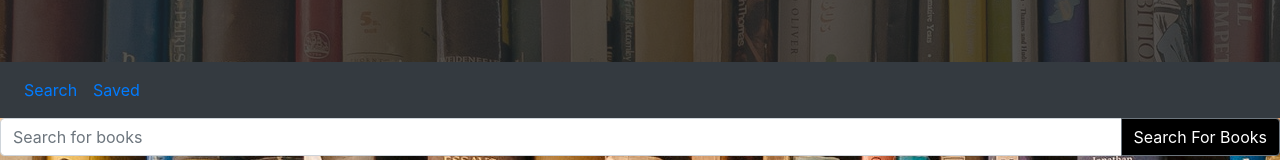
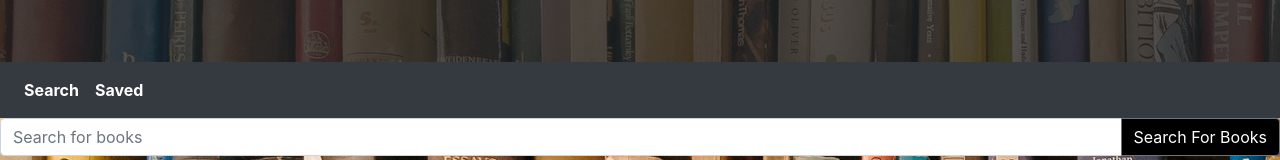
Before and after one commit to markkhoo/21-Book-Search, a React (Create React App) app in the folder client/: page / in a window 1280 px wide. Shown: the part 237-397 px from the top of the page. Built offline with nearby package versions, Linux system fonts and the light colour scheme; a web font is replaced by a local one.

Commit message:
adjusted styling for navbar

```diff
--- a/client/src/components/header/Header.css
+++ b/client/src/components/header/Header.css
@@ -6,6 +6,12 @@
     font-family: 'Farro', sans-serif;
     margin: 0 0 0;
   }
-  .navbar {
+
+.navbar {
       color: white;
-  }
+}
+
+.nav-link {
+    color: #fff;
+    font-weight: bold;
+}
```
